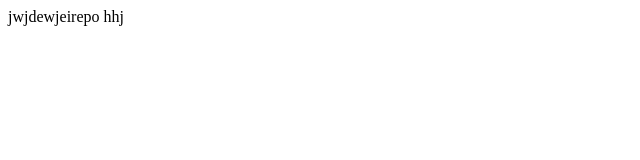
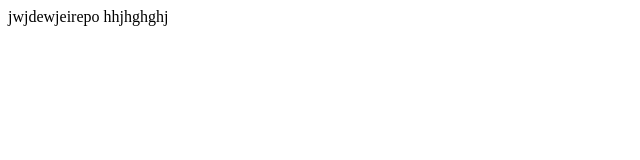
Before and after one commit to Sonal132/gittutorial, a plain HTML site: page about.html in a window 1280 px wide. Shown: the full height of the page, 0-640 px from the left. Drawn offline with Linux system fonts and the light colour scheme.

Commit message:
commit all

```diff
--- a/about.html
+++ b/about.html
@@ -7,7 +7,7 @@
 </head>
 <body>
     jwjdewjeirepo
-    hhj
+    hhjhghghj
 
 </body>
 </html>
```
Also changed, not shown: 1 other file.
